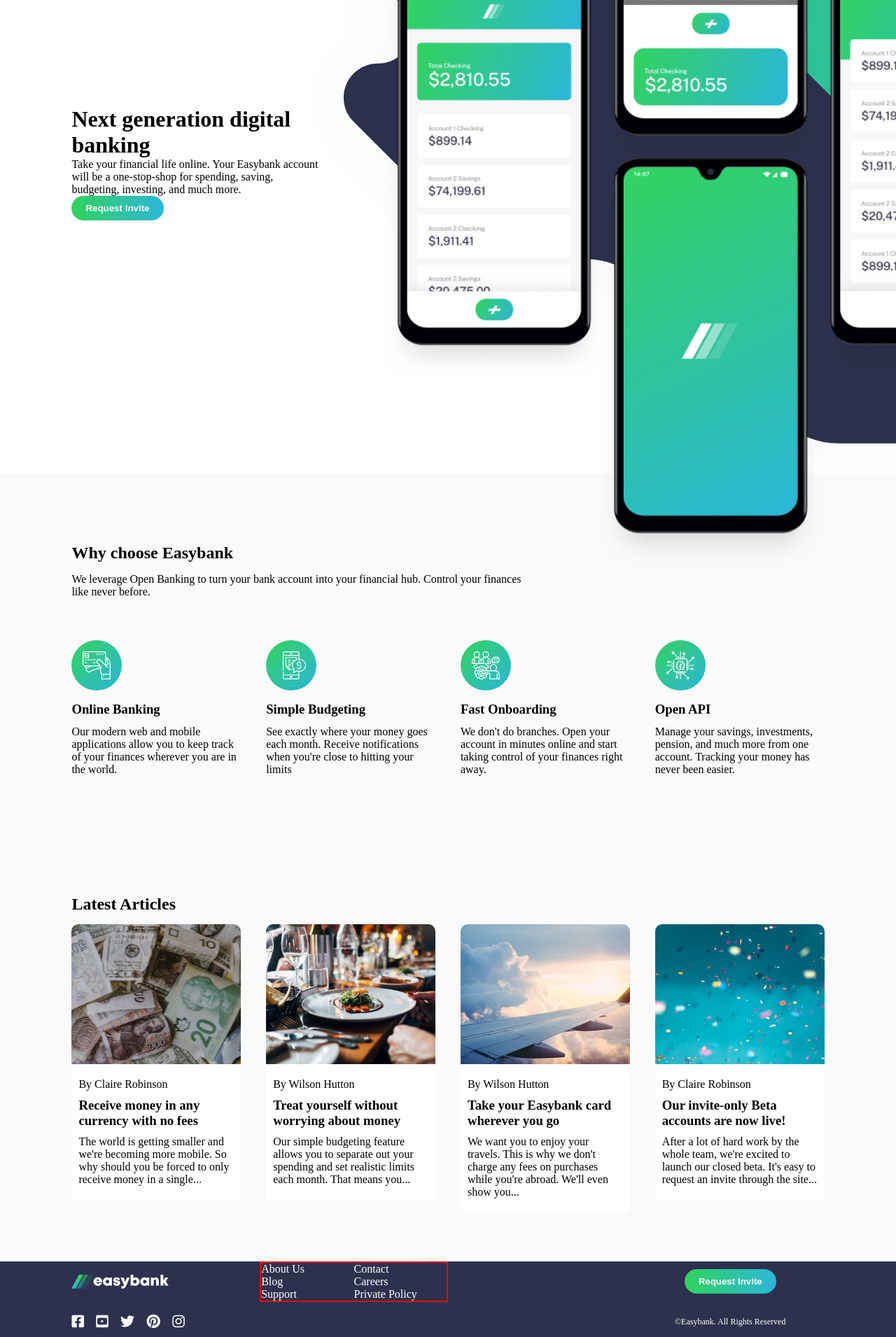
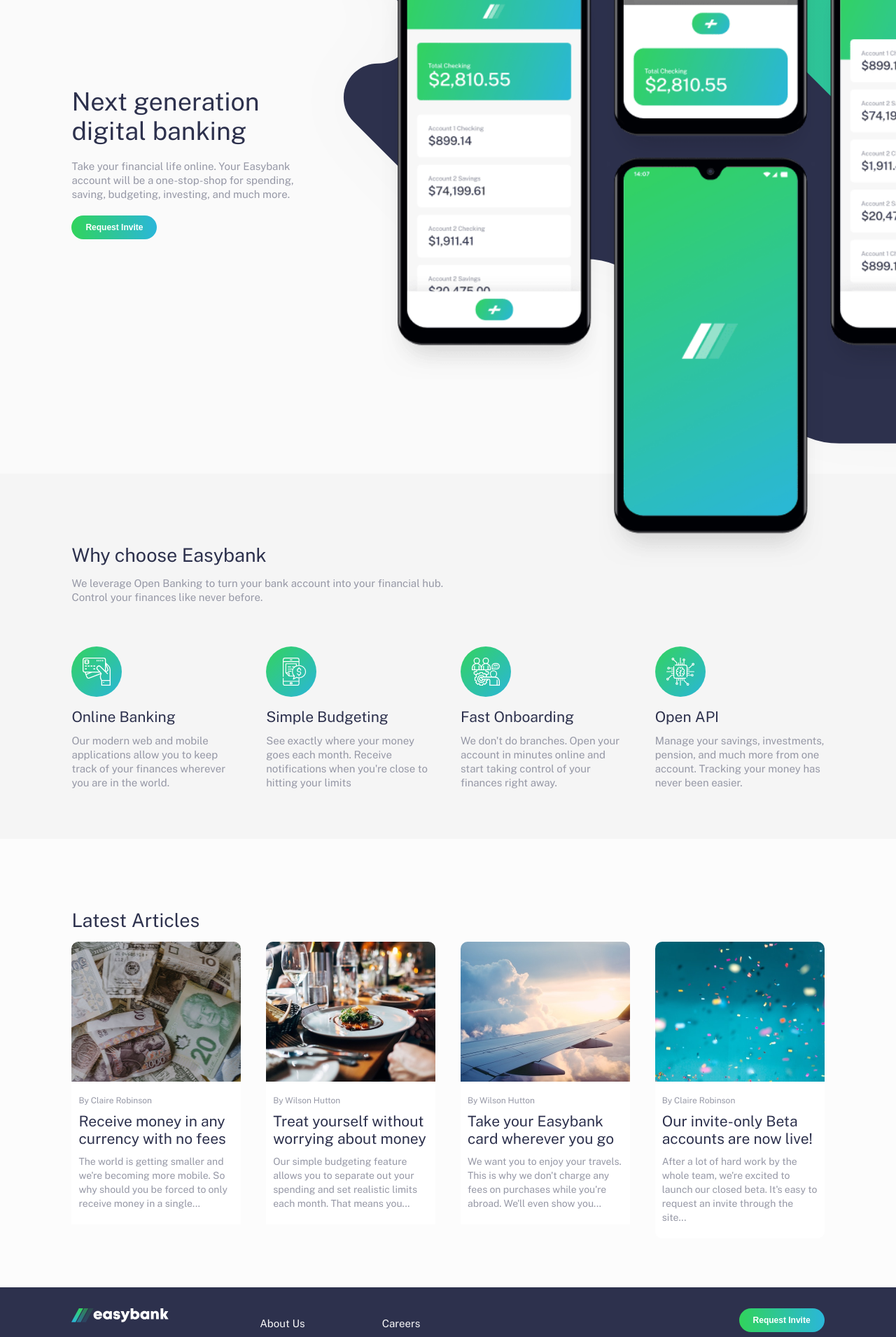
Before and after one commit to MilitusInnocent/easybank-landing-page, a React (Create React App) app: page / in a window 1280 px wide. Shown: the part 280-2191 px from the top of the page at 70% size. Built offline with nearby package versions, Linux system fonts and the light colour scheme.

Commit message:
desktop view ready

```diff
--- a/src/components/Header.js
+++ b/src/components/Header.js
@@ -8,7 +8,7 @@
     <div className="header">
         <div className="header__textbox">
             <h1 className="header__textbox__heading">Next generation digital banking</h1>
-            <p className="header__subheading">Take your financial life online. Your Easybank account will
+            <p className="header__textbox__subheading">Take your financial life online. Your Easybank account will
                 be a one-stop-shop for spending, saving, budgeting,
                 investing, and much more.
             </p>
--- a/src/styles/_articles.scss
+++ b/src/styles/_articles.scss
@@ -1,10 +1,15 @@
 .articles {
     position: relative;
     padding: 100px 8vw 70px;
-    background-color: hsl(0, 0%, 98%);
+    background-color: hsl(0, 0%, 99%);
 
     &__textbox {
         margin-bottom: 15px;
+        color: hsl(233, 26%, 24%);
+
+        h2{
+            font-weight: 400;
+        }
     }
 
     &__card__container {
@@ -31,13 +36,28 @@
             &__textbox {
                 padding: 20px 10px;
                 background-color: white;
+                color: hsl(233, 8%, 62%);
+
+                &--author {
+                    font-size: 12px;
+                    color: hsl(233, 8%, 62%);
+                }
 
                 &--heading {
                     margin: 10px 0;
+                    color: hsl(233, 26%, 24%);
+                    font-weight: 400;
 
                     &:hover {
                         color: hsl(136, 65%, 51%);
+                        cursor: pointer;
                     }
+                }
+
+                &--subheading {
+                    font-weight: 400;
+                    font-size: 14px;
+                    line-height: 20px;
                 }
             }
         }
--- a/src/styles/_button.scss
+++ b/src/styles/_button.scss
@@ -5,4 +5,6 @@
     padding: 10px 20px;
     border: none;
     font-weight: 700;
+    font-size: 12px;
+    cursor: pointer;
 }
--- a/src/styles/_choose.scss
+++ b/src/styles/_choose.scss
@@ -1,15 +1,24 @@
 .choose {
-    background-color: hsl(0, 0%, 98%);
+    background-color: hsl(0, 0%, 96%);
     position: relative;
     z-index: 2;
     padding: 100px 8vw 70px;
 
     &__textbox {
-        width: 60%;
+        width: 50%;
         margin-bottom: 60px;
 
+
         &--heading {
+            font-weight: 400;
+            color: hsl(233, 26%, 24%);
             margin-bottom: 15px;
+        }
+
+        &--subheading {
+            color: hsl(233, 8%, 62%);
+            font-size: 15px;
+            line-height: 20px;
         }
     }
 
@@ -21,7 +30,15 @@
             width: calc(90% / 4);
 
             &--heading {
+                font-weight: 400;
+                color: hsl(233, 26%, 24%);
                 margin: 12px 0;
+            }
+
+            &--subheading {
+                color: hsl(233, 8%, 62%);
+                font-size: 15px;
+                line-height: 20px;
             }
         }
     }
--- a/src/styles/_footer.scss
+++ b/src/styles/_footer.scss
@@ -3,24 +3,37 @@
     display: grid;
     grid-template-columns: repeat(4, 1fr);
     grid-template-rows: repeat(2, 1fr);
+    grid-row-gap: 30px;
     color: white;
-    padding: 0 8vw;
-    align-items: center;
+    padding: 30px 8vw;
+    align-self: center;
 
     &__links {
-        display: grid;
-        border: solid 2px red;
+        color: hsl(0, 0%, 98%);
+        display: flex;
+        width: 100%;
+        grid-area: 1 / 2 / 3 / 3;
+        align-self: center;
+        font-weight: 700;
+        font-size: 15px;
+
+        .link:hover {
+            color: hsl(136, 65%, 51%);
+        }
 
         ul.links {
             display: grid;
-            grid-template-columns: repeat(2, 1fr);
-            grid-template-rows: repeat(2, 1fr);
+            width: 100%;
+            height: 100%;
+            grid-template-columns: repeat(2, max-content);
+            grid-template-rows: repeat(3, 1fr);
+            grid-row-gap: 10px;
             justify-content: space-between;
 
             li {
-                &:nth-of-type(1) {
-                    display: none;
-                }
+                &:nth-of-type(1) { display: none;}
+                &:nth-of-type(3) { grid-area: 2/1/3/2;}
+                &:nth-of-type(4) { grid-area: 3/1/4/2;}
             }
         }
     }
@@ -31,21 +44,23 @@
         width: 60%;
         justify-content: space-between;
         font-size: 20px;
+
+        .fab:hover {
+            color: hsl(136, 65%, 51%);
+        }
     }
 
     button {
         grid-area: 1 / 4 / 2 / 5;
         width: max-content;
         height: max-content;
-        display: flex;
-        align-self: flex-end;
-        margin: auto;
+        margin-left: auto;
     }
 
     &__copyright {
         grid-area: 2 / 4 / 3 / 5;
         text-align: right;
         font-size: 12px;
-        margin: auto;
+        color: gray;
     }
 }
--- a/src/styles/_global.scss
+++ b/src/styles/_global.scss
@@ -21,3 +21,8 @@
     text-decoration: none;
     color: inherit;
 }
+
+.links {
+    font-size: 15px;
+    font-weight: 400;
+}
--- a/src/styles/_header.scss
+++ b/src/styles/_header.scss
@@ -1,4 +1,5 @@
 .header {
+    background-color: hsl(0, 0%, 98%);
     display: flex;
     justify-content: space-between;
     align-items: center;
@@ -7,6 +8,20 @@
 
     &__textbox {
         flex: 0 0 30%;
+
+        &__heading {
+            font-weight: 400;
+            color: hsl(233, 26%, 24%);
+            padding-bottom: 20px;
+        }
+
+        &__subheading {
+            padding-bottom: 20px;
+            color: hsl(233, 8%, 62%);
+            line-height: 20px;
+            font-weight: 400;
+            font-size: 15px;
+        }
     }
 
     &__image__container {
--- a/src/styles/_navbar.scss
+++ b/src/styles/_navbar.scss
@@ -18,6 +18,13 @@
             justify-content: space-between;
             width: 100% !important;
 
+            .link:hover {
+                padding-bottom: 20px;
+                color: black;
+                border-bottom: 3px solid;
+                border-bottom-color: hsl(136, 65%, 51%);
+            }
+
             li {
                 &:nth-of-type(6), &:nth-of-type(7) {
                     display: none;
--- a/src/styles/_typography.scss
+++ b/src/styles/_typography.scss
@@ -1,3 +1,7 @@
+@import url(https://fonts.googleapis.com/css2?family=Public+Sans:wght@100;200;300;400;700&display=swap);
+
 html {
     overflow-x: hidden;
+    font-family: 'Public Sans', sans-serif;
+    font-size: 18px;
 }
```
